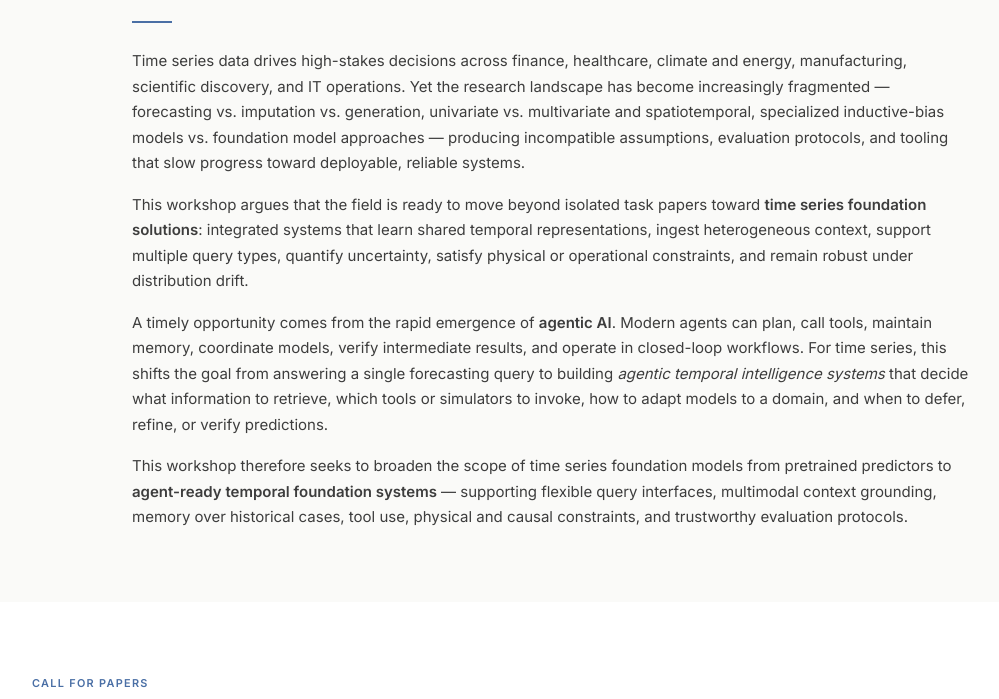
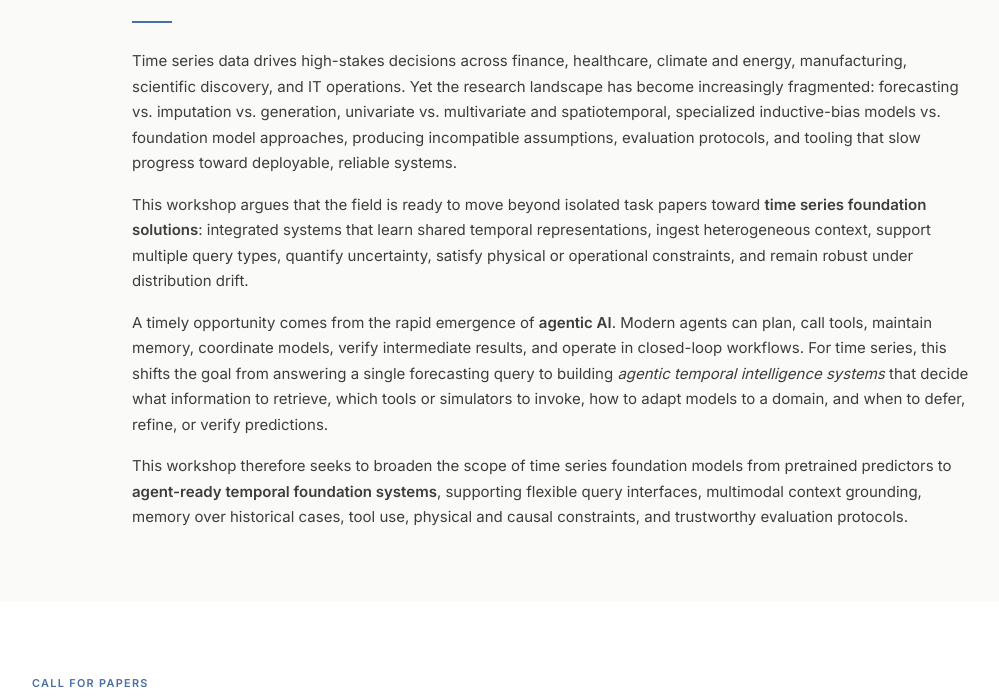
Before and after one commit to tsfmworkshop2026/TemporalAgentsWorkshop2026, a plain HTML site: page index.html in a window 1280 px wide. Shown: the part 722-1421 px from the top of the page, without its empty margins (88-1087 px from the left). Drawn offline with nearby package versions, Linux system fonts and the light colour scheme.

Commit message:
Update index.html

```diff
--- a/index.html
+++ b/index.html
@@ -394,10 +394,10 @@
     <p class="section-label">Overview</p>
     <h2>Why This Workshop</h2>
     <div class="rule"></div>
-    <p>Time series data drives high-stakes decisions across finance, healthcare, climate and energy, manufacturing, scientific discovery, and IT operations. Yet the research landscape has become increasingly fragmented — forecasting vs. imputation vs. generation, univariate vs. multivariate and spatiotemporal, specialized inductive-bias models vs. foundation model approaches — producing incompatible assumptions, evaluation protocols, and tooling that slow progress toward deployable, reliable systems.</p>
+    <p>Time series data drives high-stakes decisions across finance, healthcare, climate and energy, manufacturing, scientific discovery, and IT operations. Yet the research landscape has become increasingly fragmented: forecasting vs. imputation vs. generation, univariate vs. multivariate and spatiotemporal, specialized inductive-bias models vs. foundation model approaches, producing incompatible assumptions, evaluation protocols, and tooling that slow progress toward deployable, reliable systems.</p>
     <p>This workshop argues that the field is ready to move beyond isolated task papers toward <strong>time series foundation solutions</strong>: integrated systems that learn shared temporal representations, ingest heterogeneous context, support multiple query types, quantify uncertainty, satisfy physical or operational constraints, and remain robust under distribution drift.</p>
     <p>A timely opportunity comes from the rapid emergence of <strong>agentic AI</strong>. Modern agents can plan, call tools, maintain memory, coordinate models, verify intermediate results, and operate in closed-loop workflows. For time series, this shifts the goal from answering a single forecasting query to building <em>agentic temporal intelligence systems</em> that decide what information to retrieve, which tools or simulators to invoke, how to adapt models to a domain, and when to defer, refine, or verify predictions.</p>
-    <p>This workshop therefore seeks to broaden the scope of time series foundation models from pretrained predictors to <strong>agent-ready temporal foundation systems</strong> — supporting flexible query interfaces, multimodal context grounding, memory over historical cases, tool use, physical and causal constraints, and trustworthy evaluation protocols.</p>
+    <p>This workshop therefore seeks to broaden the scope of time series foundation models from pretrained predictors to <strong>agent-ready temporal foundation systems</strong>, supporting flexible query interfaces, multimodal context grounding, memory over historical cases, tool use, physical and causal constraints, and trustworthy evaluation protocols.</p>
   </div>
 </section>
 
```
